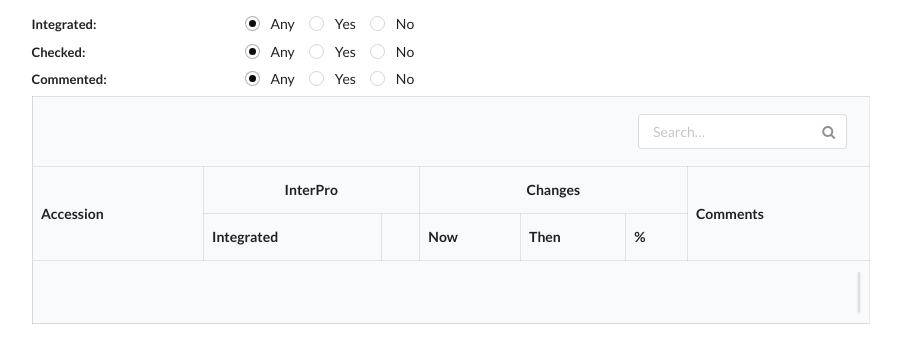
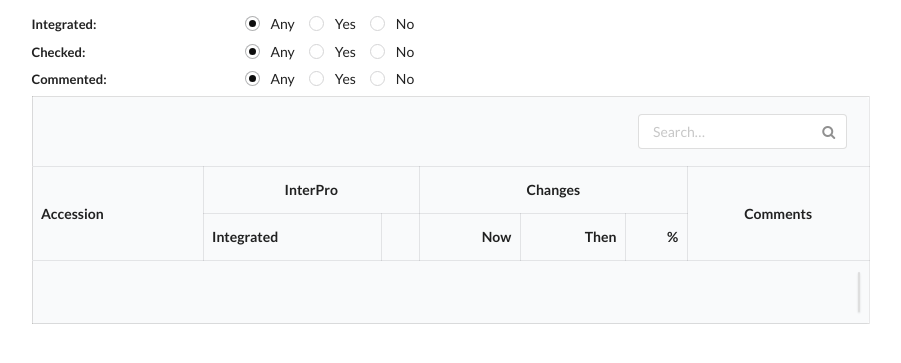
Before and after one commit to ProteinsWebTeam/pronto, a Flask app: page /database/1/ in a window 1280 px wide. Shown: the part 73-436 px from the top of the page, without its empty margins (45-946 px from the left). Run offline with Flask 2, Linux system fonts and the light colour scheme; data that the repository does not hold is empty; some libraries are stand-ins or nearby versions.

Commit message:
Text alignment in cells

```diff
--- a/pronto/templates/database_integrated.html
+++ b/pronto/templates/database_integrated.html
@@ -112,14 +112,14 @@
                     <th rowspan="2">Accession</th>
                     <th colspan="2" class="center aligned">InterPro</th>
                     <th colspan="3" class="center aligned">Changes</th>
-                    <th rowspan="2">Comments</th>
+                    <th rowspan="2" class="center aligned">Comments</th>
                 </tr>
                 <tr>
                     <th>Integrated</th>
                     <th></th>
-                    <th>Now</th>
-                    <th>Then</th>
-                    <th>&percnt;</th>
+                    <th class="right aligned">Now</th>
+                    <th class="right aligned">Then</th>
+                    <th class="right aligned">&percnt;</th>
                 </tr>
                 </thead>
                 <tbody>
```
